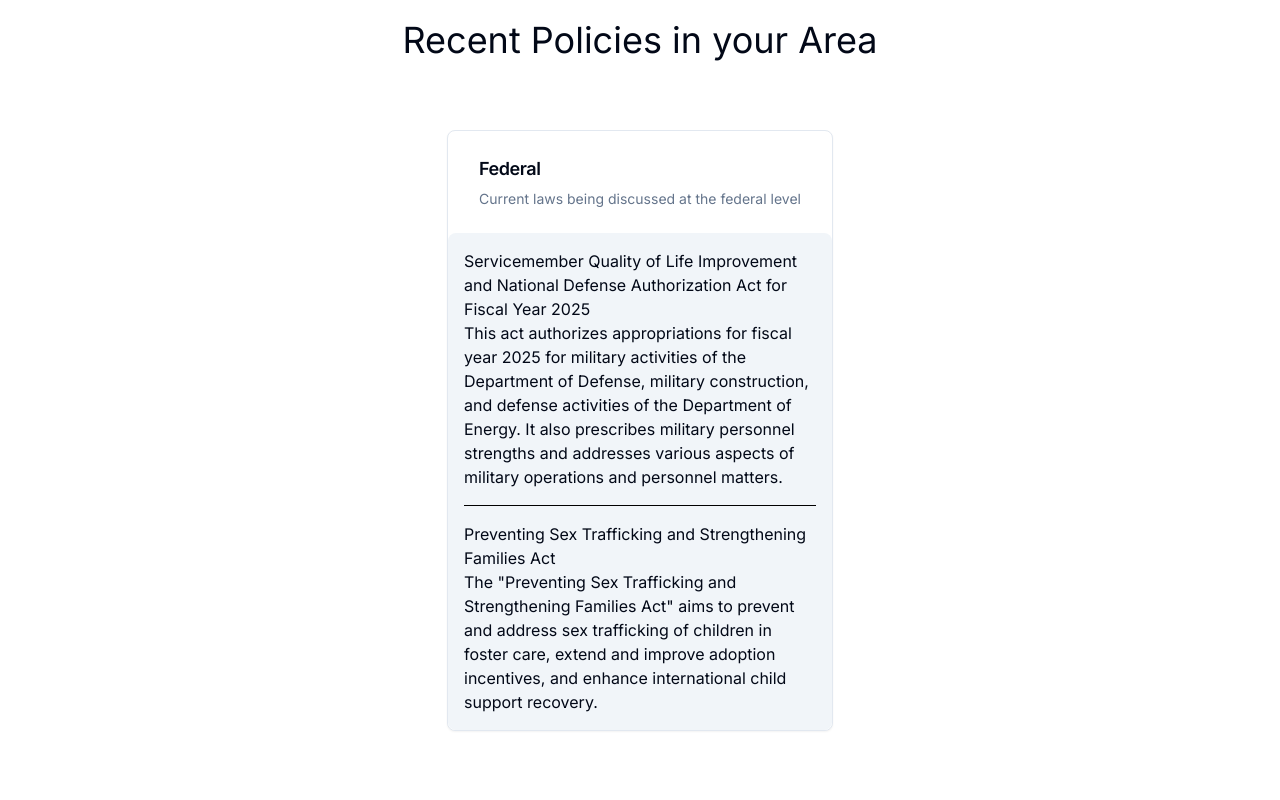
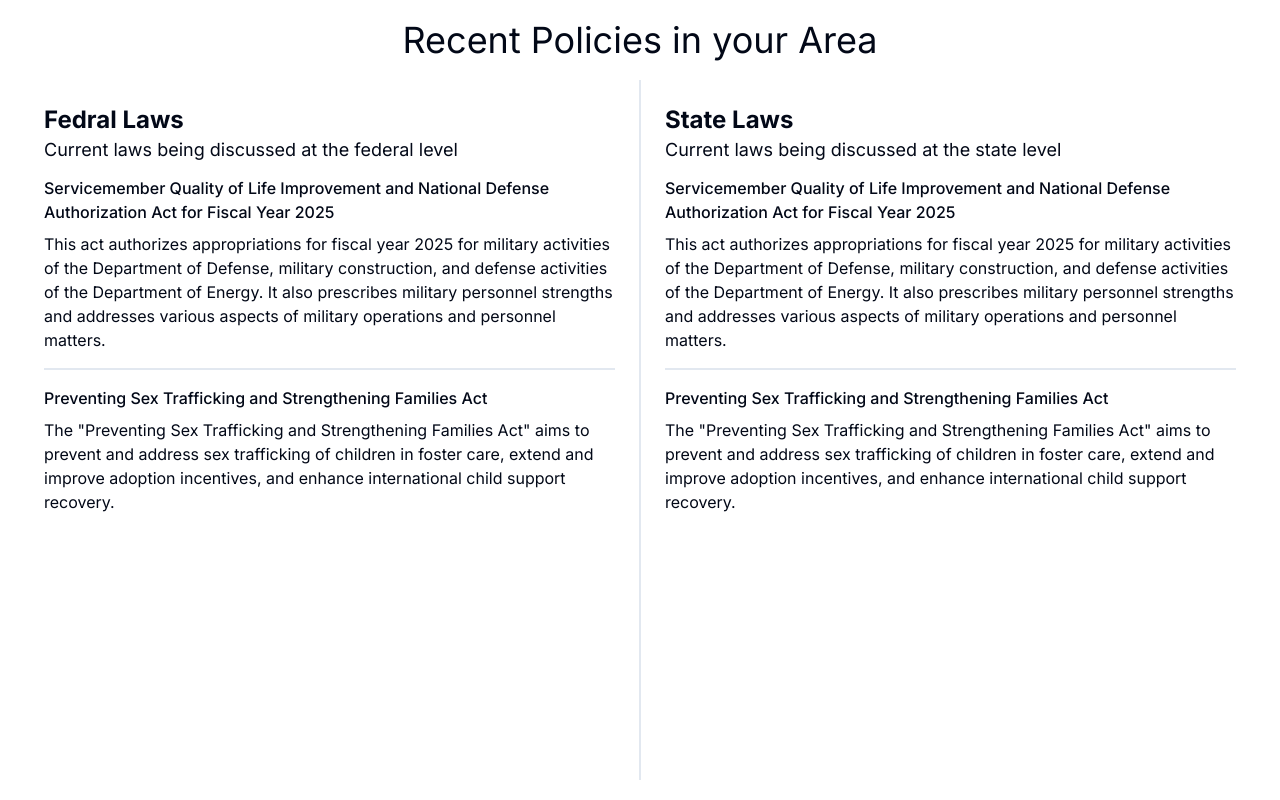
Before and after one commit to IzuEneh/policy-pulse, a Next.js app: page / in a window 1280 px wide. Built offline with nearby package versions, Linux system fonts and the light colour scheme.

Commit message:
Update home page

```diff
--- a/src/app/page.tsx
+++ b/src/app/page.tsx
@@ -1,17 +1,10 @@
-import Image from "next/image";
-import {
-  Card,
-  CardContent,
-  CardDescription,
-  CardHeader,
-  CardTitle,
-} from "@/components/ui/card";
 import Summary from "@/components/ui/summary";
 
 const summaries = [
 	{
 		id: "bill-0",
-    title: "Servicemember Quality of Life Improvement and National Defense Authorization Act for Fiscal Year 2025",
+		title:
+			"Servicemember Quality of Life Improvement and National Defense Authorization Act for Fiscal Year 2025",
 		summary: `This act authorizes appropriations for fiscal year 2025 for military activities of the Department of Defense,
     military construction, and defense activities of the Department of Energy. It also prescribes military personnel strengths
     and addresses various aspects of military operations and personnel matters.`,
@@ -28,15 +21,13 @@ export default function Home() {
 	return (
 		<main className="flex min-h-screen flex-col items-center gap-5 p-5">
 			<h1 className="text-4xl">Recent Policies in your Area</h1>
-      <div className="flex flex-1 flex-row justify-center items-center w-full">
-        <Card className="flex flex-col items-center">
-          <CardHeader>
-            <CardTitle className="text-lg capitalize">federal</CardTitle>
-            <CardDescription>
+			<div className="flex flex-1 flex-row w-full">
+				<div className="flex flex-1 flex-col p-6">
+					<h2 className="text-2xl capitalize font-bold">Fedral Laws</h2>
+					<p className="text-lg">
 						Current laws being discussed at the federal level
-            </CardDescription>
-          </CardHeader>
-          <CardContent className="bg-slate-100 p-4 w-96 flex flex-col rounded-lg gap-4">
+					</p>
+					<div className="flex flex-1 flex-col gap-4 mt-3">
 						{summaries.map((item, index) => (
 							<>
 								<Summary
@@ -45,11 +36,35 @@ export default function Home() {
 									title={item.title}
 									summary={item.summary}
 								/>
-                {index !== summaries.length - 1 ? <div className="bg-black h-px w-full"></div> : null}
+								{index !== summaries.length - 1 ? (
+									<div className="w-full border bg-slate-700"></div>
+								) : null}
 							</>
 						))}
-          </CardContent>
-        </Card>
+					</div>
+				</div>
+				<div className="h-100 border bg-slate-700"></div>
+				<div className="flex flex-1 flex-col p-6">
+					<h2 className="text-2xl capitalize font-bold">State Laws</h2>
+					<p className="text-lg">
+						Current laws being discussed at the state level
+					</p>
+					<div className="flex flex-1 flex-col gap-4 mt-3">
+						{summaries.map((item, index) => (
+							<>
+								<Summary
+									key={item.id}
+									id={item.id}
+									title={item.title}
+									summary={item.summary}
+								/>
+								{index !== summaries.length - 1 ? (
+									<div className="w-full border bg-slate-700"></div>
+								) : null}
+							</>
+						))}
+					</div>
+				</div>
 			</div>
 		</main>
 	);
--- a/src/components/ui/summary.tsx
+++ b/src/components/ui/summary.tsx
@@ -8,9 +8,9 @@ type Props = {
 
 function Summary({ id, title, summary }: Props) {
 	return (
-		<Link href={`/${id}`} className="bg-slate-100 hover:bg-slate-200">
-			<div>
-				<span>{title}</span>
+		<Link href={`/${id}`} className="hover:bg-slate-100">
+			<div className="flex flex-col gap-2">
+				<span className="font-medium">{title}</span>
 				<p>{summary}</p>
 			</div>
 		</Link>
```
Lines whose indentation alone changed are shown as unchanged.
